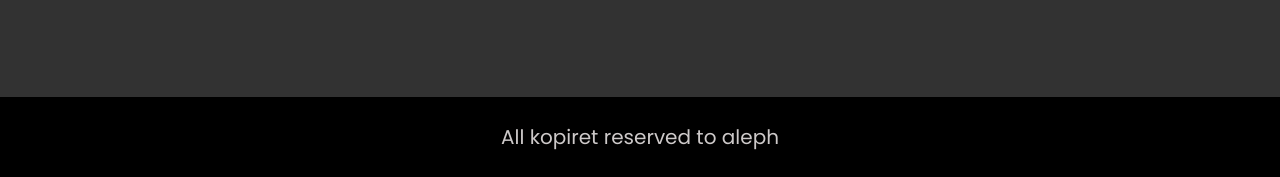
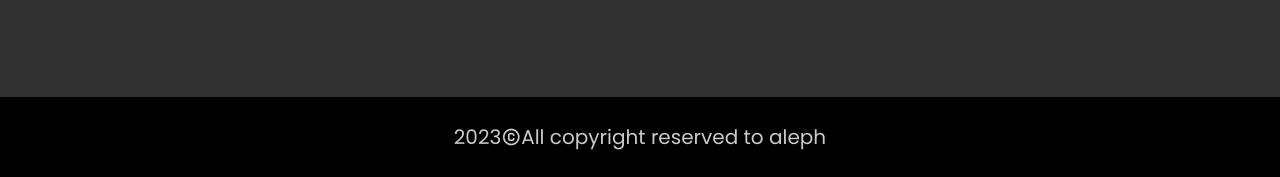
Before and after one commit to alifridwann/cv, a plain HTML site: page artikel2.html in a window 1280 px wide. Shown: the part 1626-1803 px from the top of the page. Drawn offline with nearby package versions, Linux system fonts and the light colour scheme; a script that the page names is missing.

Commit message:
Update artikel2.html

```diff
--- a/artikel2.html
+++ b/artikel2.html
@@ -94,13 +94,15 @@
             </h1>
           <div class="copyright">
 
-            <small class="lead">All kopiret reserved to aleph</small>
-          </div>
+            <small class="lead">2023 <i class="uil uil-copyright"></i> All copyright reserved to aleph</small>
+        </div>
 
 
           </div>
         </div>
       </footer>
+      <script src="https://cdn.jsdelivr.net/npm/bootstrap@5.3.0/dist/js/bootstrap.bundle.min.js"></script>
+
       <script src="https://code.jquery.com/jquery-3.1.1.min.js"></script>
       <script src="https://cdnjs.cloudflare.com/ajax/libs/tether/1.4.0/js/tether.min.js"></script>
       <script src="https://pingendo.com/assets/bootstrap/bootstrap-4.0.0-alpha.6.min.js"></script>
```
